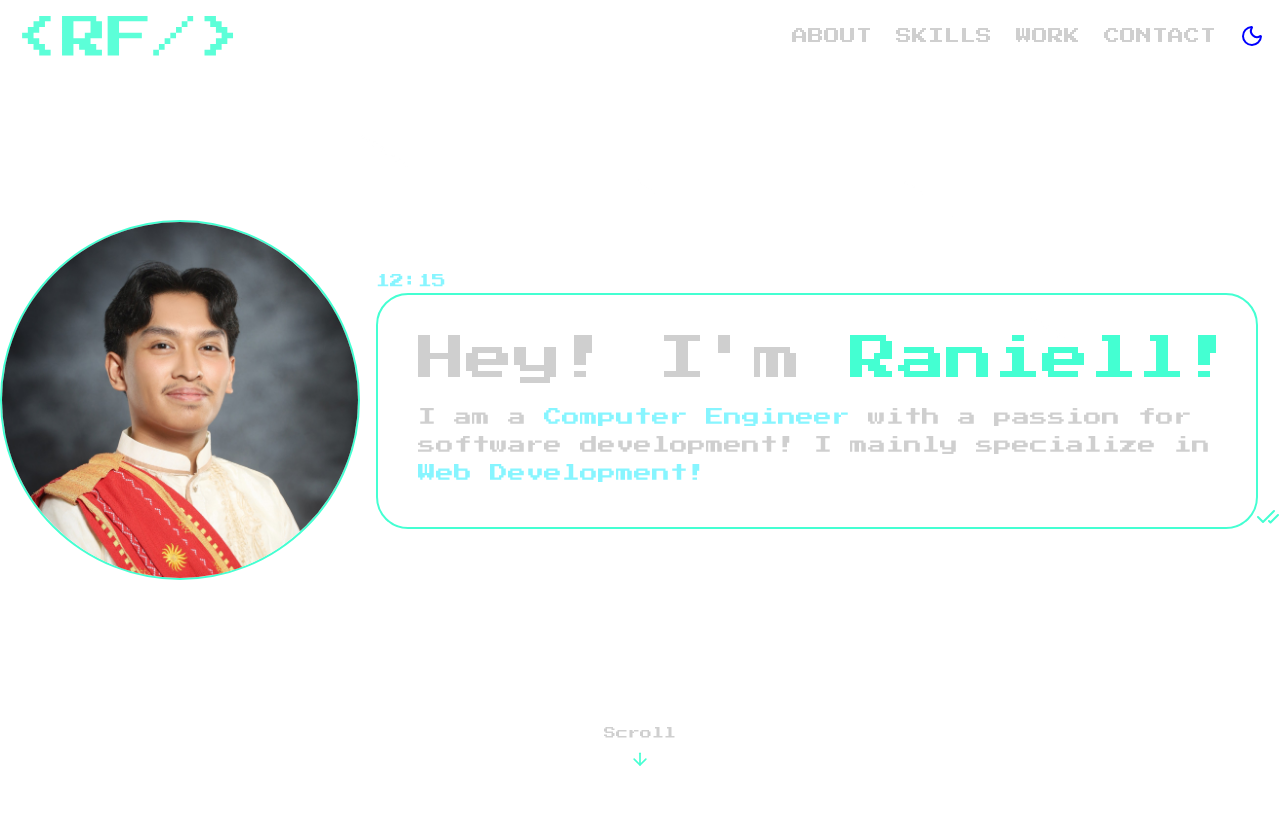
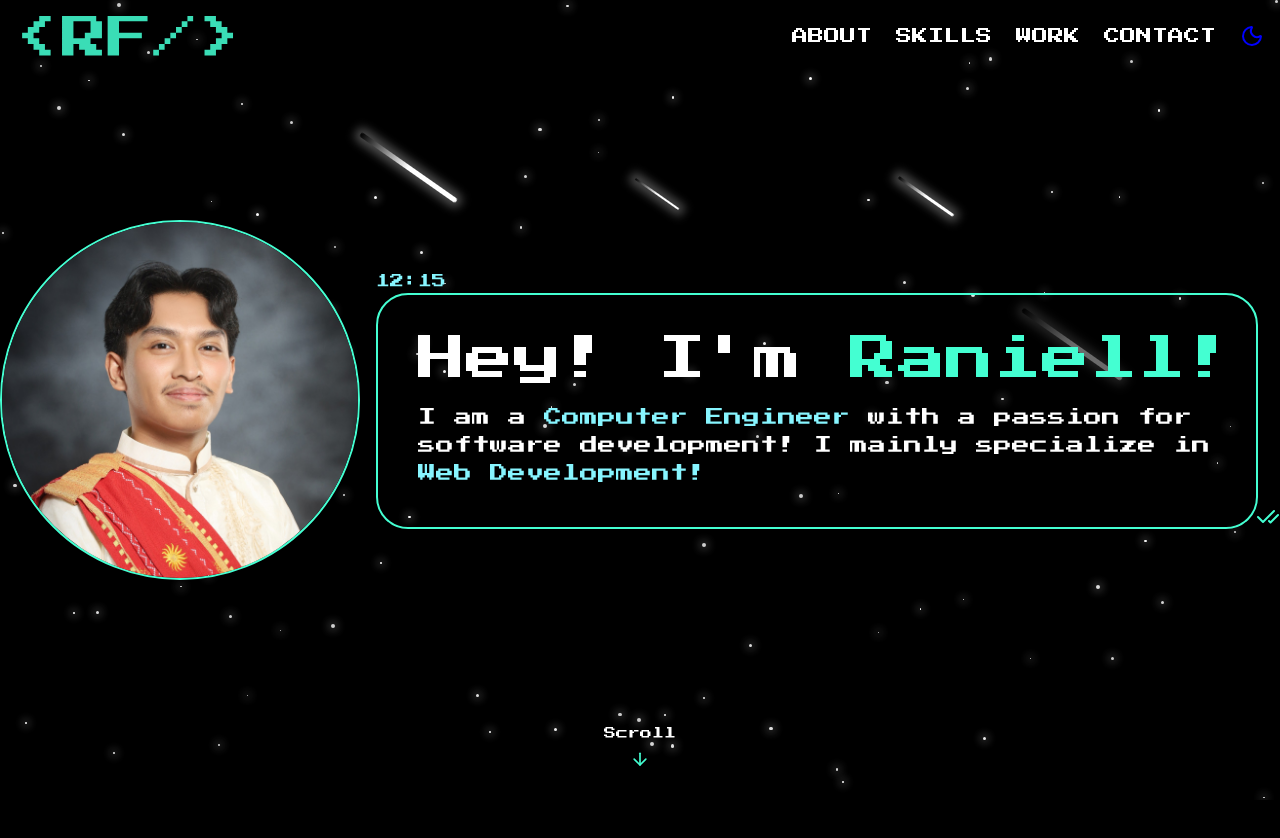
Before and after one commit to Raniell15/rf_portfolio, a React (Vite) app: page / in a window 1280 px wide. Shown: the top 838 px of the page. Built offline with nearby package versions, Linux system fonts and the light colour scheme.

Commit message:
Default dark mode

```diff
--- a/src/components/ThemeToggle.jsx
+++ b/src/components/ThemeToggle.jsx
@@ -2,32 +2,32 @@ import { Moon, Sun } from "lucide-react";
 import React, { useState, useEffect } from "react";
 
 export const ThemeToggle = () => {
-  const [isDarkMode, setIsDarkMode] = useState(true);
+  const [isLightMode, setIsLightMode] = useState(false);
   useEffect(() => {
     const savedTheme = localStorage.getItem("theme");
     if (savedTheme === "dark") {
       document.documentElement.classList.add("dark");
-      setIsDarkMode(true);
+      setIsLightMode(false);
     } else {
       document.documentElement.classList.remove("dark");
-      setIsDarkMode(false);
+      setIsLightMode(true);
     }
   }, []);
 
   const toggleTheme = () => {
-    if (isDarkMode) {
-      document.documentElement.classList.remove("dark");
+    if (isLightMode) {
+      document.documentElement.classList.remove("light");
+      localStorage.setItem("theme", "dark");
+      setIsLightMode(false);
+    } else {
+      document.documentElement.classList.add("light");
       localStorage.setItem("theme", "light");
-      setIsDarkMode(false);
-    } else {
-      document.documentElement.classList.add("dark");
-      localStorage.setItem("theme", "dark");
-      setIsDarkMode(true);
+      setIsLightMode(true);
     }
   };
   return (
     <button onClick={toggleTheme}>
-      {isDarkMode ? <Sun color="yellow" /> : <Moon color="blue" />}
+      {isLightMode ? <Moon color="blue" /> : <Sun color="yellow" />}
     </button>
   );
 };
--- a/src/index.css
+++ b/src/index.css
@@ -97,18 +97,18 @@
 
 @layer base {
   :root {
-    --background: 0 0% 100%;
-    --foreground: 0 0% 81.3%;
-    --card: 0 0 100%;
+    --background: 0 0% 0%;
+    --foreground: 0 0% 100%;
+    --card: 0 0% 20.9%;
     --primary: #44ffd2;
     --primary-foreground: 185 100% 76.5%;
     --border: 20 100% 81.4%;
   }
 
-  .dark {
-    --background: 0 0% 0%;
-    --foreground: 0 0% 100%;
-    --card: 0 0% 20.9%;
+  .light {
+    --background: 0 0% 100%;
+    --foreground: 0 0% 81.3%;
+    --card: 0 0 100%;
     --primary: #44ffd2;
     --primary-foreground: 185 100% 76.5%;
     --border: 20 100% 81.4%;
```
